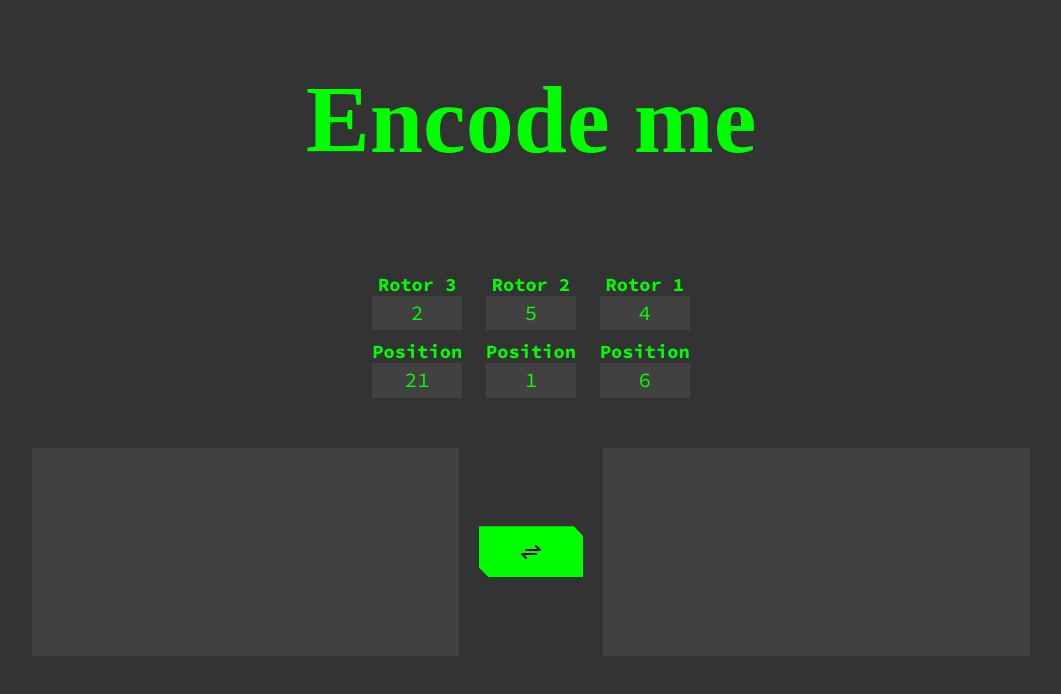
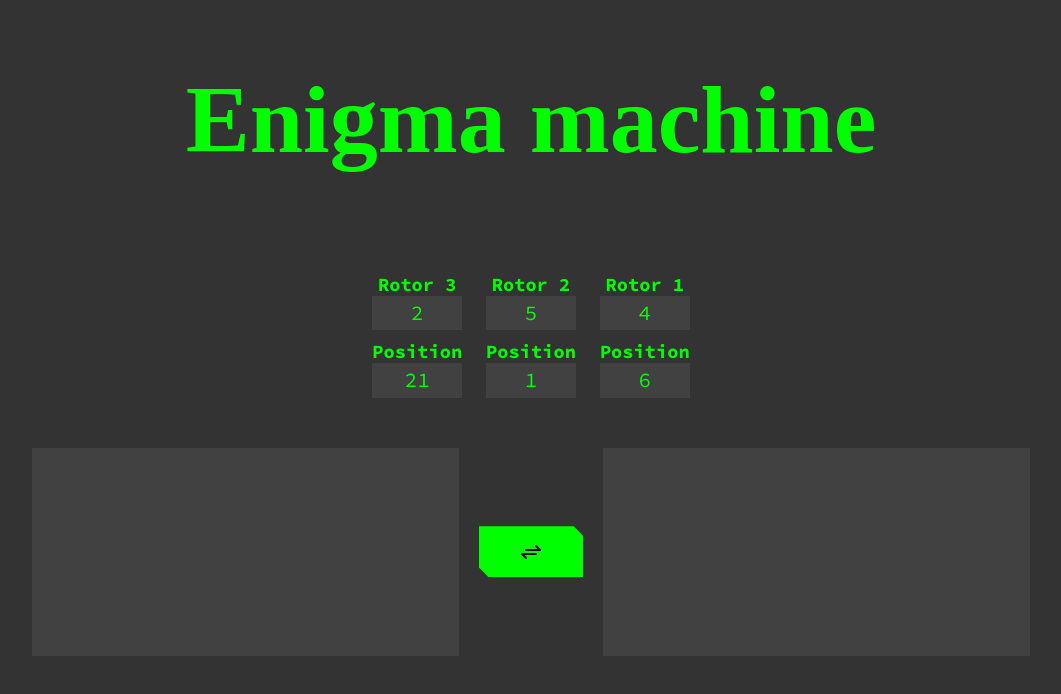
Before and after one commit to Zack1808/enigma-machine, a React (Create React App) app: page / in a window 1280 px wide. Shown: the top 694 px of the page, without its empty margins (109-1170 px from the left). Built offline with nearby package versions, Linux system fonts and the light colour scheme; a web font is replaced by a local one.

Commit message:
Added the favicon

```diff
--- a/public/index.html
+++ b/public/index.html
@@ -2,11 +2,11 @@
 <html lang="en">
   <head>
     <meta charset="utf-8" />
-    <link rel="icon" href="%PUBLIC_URL%/favicon.ico" />
+    <link rel="icon" href="%PUBLIC_URL%/enigma_icon.png" />
     <meta name="viewport" content="width=device-width, initial-scale=1" />
     <meta name="theme-color" content="#000000" />
     <meta name="description" content="An encription and decription device" />
-    <link rel="apple-touch-icon" href="%PUBLIC_URL%/logo192.png" />
+    <link rel="apple-touch-icon" href="%PUBLIC_URL%/enigma_icon.png" />
     <!--
       manifest.json provides metadata used when your web app is installed on a
       user's mobile device or desktop. See https://developers.google.com/web/fundamentals/web-app-manifest/
--- a/src/components/App.js
+++ b/src/components/App.js
@@ -66,7 +66,7 @@ const App = () => {
 
   return (
     <form className="app-container" onSubmit={handleSubmit}>
-      <h1>Encode me</h1>
+      <h1>Enigma machine</h1>
       <div className="rotors">
         <Rotor ref={{ rotor: rotor3, rotation: rotation3 }} label="Rotor 3" />
         <Rotor ref={{ rotor: rotor2, rotation: rotation2 }} label="Rotor 2" />
```
Also changed, not shown: public/enigma_icon.png (added).
